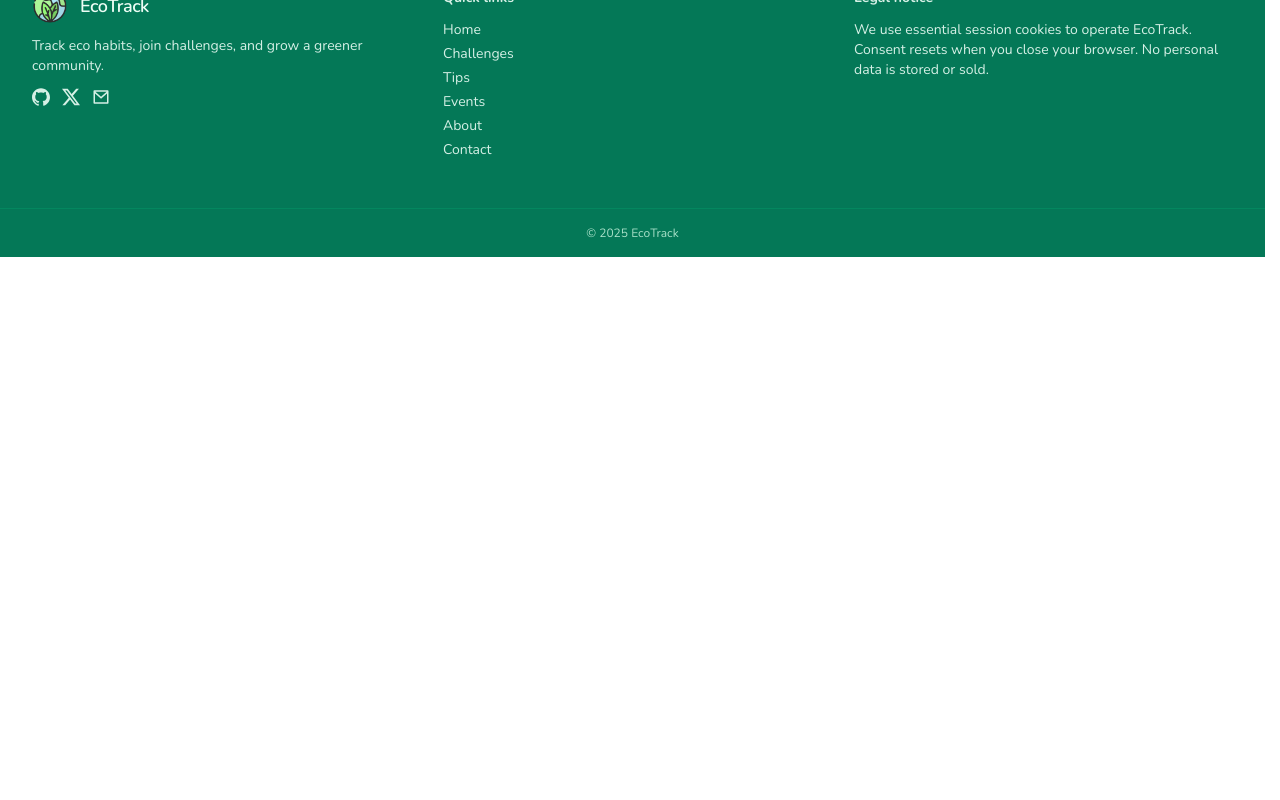
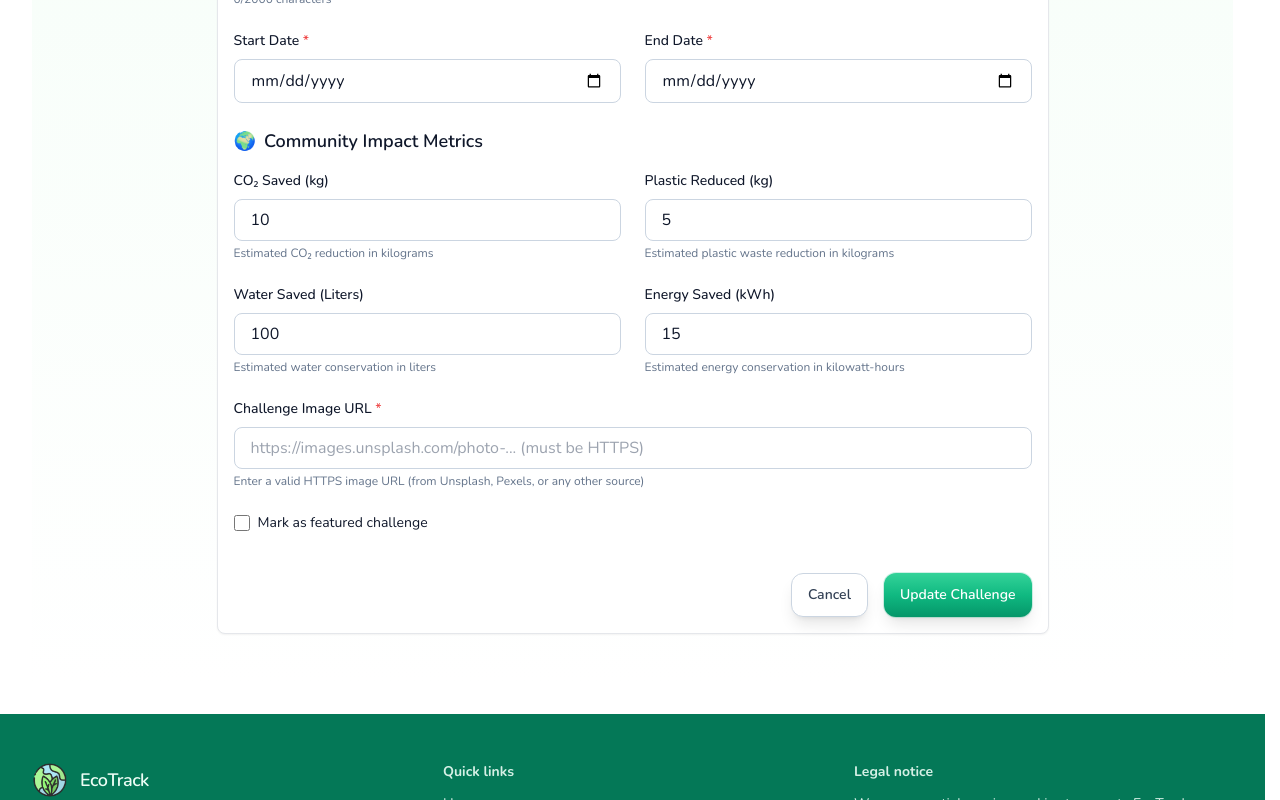
Before and after one commit to iamOmarFaruk/EcoTrack-Front, a React (Vite) app: page /challenges/1/edit in a window 1280 px wide. Shown: the part 860-1660 px from the top of the page. Before the commit the page ends 1117 px from the top, so only its background shows below. Built offline with nearby package versions, Linux system fonts and the light colour scheme; no server answers; sample sign-in values are in the browser's storage.

Commit message:
challenge edit page layout fix

```diff
--- a/src/App.jsx
+++ b/src/App.jsx
@@ -64,7 +64,7 @@ export default function App() {
               }
             />
             <Route
-              path="/challenges/edit/:id"
+              path="/challenges/:id/edit"
               element={
                 <ProtectedRoute>
                   <EditChallenge />
--- a/src/pages/ChallengeDetail.jsx
+++ b/src/pages/ChallengeDetail.jsx
@@ -329,8 +329,8 @@ export default function ChallengeDetail() {
           <div className="bg-white border-2 border-slate-200 rounded-lg p-6">
             <h3 className="text-xl font-bold mb-4">Challenge Stats</h3>
             <div className="space-y-3">
-              <div className="flex flex-col py-2 border-b border-slate-100">
-                <span className="text-slate-600 mb-1">Participants</span>
+              <div className="flex justify-between items-center py-2 border-b border-slate-100">
+                <span className="text-slate-600">Participants</span>
                 <span className="font-semibold text-lg">
                   {participantCount === 0 ? 'No one joined yet' : `${participantCount} ${participantCount === 1 ? 'person' : 'people'} joined`}
                 </span>
--- a/src/pages/EditChallenge.jsx
+++ b/src/pages/EditChallenge.jsx
@@ -21,11 +21,15 @@ export default function EditChallenge() {
     detailedDescription: '',
     image: '',
     duration: '',
-    impact: '',
-    co2Saved: '',
     startDate: '',
     endDate: '',
-    status: 'active'
+    featured: false,
+    communityImpact: {
+      co2SavedKg: 10,
+      plasticReducedKg: 5,
+      waterSavedL: 100,
+      energySavedKwh: 15
+    }
   })
 
   const [errors, setErrors] = useState({})
@@ -101,11 +105,15 @@ export default function EditChallenge() {
         detailedDescription: challengeData.detailedDescription || '',
         image: challengeData.image || challengeData.imageUrl || '',
         duration: challengeData.duration || '',
-        impact: challengeData.impact || challengeData.impactMetric || '',
-        co2Saved: challengeData.co2Saved || '',
         startDate: formatDate(challengeData.startDate),
         endDate: formatDate(challengeData.endDate),
-        status: challengeData.status || 'active'
+        featured: challengeData.featured || false,
+        communityImpact: {
+          co2SavedKg: challengeData.communityImpact?.co2SavedKg || 10,
+          plasticReducedKg: challengeData.communityImpact?.plasticReducedKg || 5,
+          waterSavedL: challengeData.communityImpact?.waterSavedL || 100,
+          energySavedKwh: challengeData.communityImpact?.energySavedKwh || 15
+        }
       })
     } catch (error) {
       console.error('Error fetching challenge:', error)
@@ -128,6 +136,17 @@ export default function EditChallenge() {
     if (errors[name]) {
       setErrors(prev => ({ ...prev, [name]: '' }))
     }
+  }
+
+  const handleImpactChange = (e) => {
+    const { name, value } = e.target
+    setFormData(prev => ({
+      ...prev,
+      communityImpact: {
+        ...prev.communityImpact,
+        [name]: parseFloat(value) || 0
+      }
+    }))
   }
 
   const validateForm = () => {
@@ -178,16 +197,18 @@ export default function EditChallenge() {
       newErrors.duration = 'Duration must be between 2 and 50 characters'
     }
 
-    // Impact validation (3-100 chars, required)
-    if (!formData.impact.trim()) {
-      newErrors.impact = 'Impact metric is required'
-    } else if (formData.impact.length < 3 || formData.impact.length > 100) {
-      newErrors.impact = 'Impact metric must be between 3 and 100 characters'
+    // Community Impact validation (all fields must be non-negative)
+    if (formData.communityImpact.co2SavedKg < 0) {
+      newErrors.co2SavedKg = 'CO₂ saved must be a positive number'
     }
-
-    // CO2 saved validation (optional, 2-50 chars)
-    if (formData.co2Saved && (formData.co2Saved.length < 2 || formData.co2Saved.length > 50)) {
-      newErrors.co2Saved = 'CO₂ saved must be between 2 and 50 characters'
+    if (formData.communityImpact.plasticReducedKg < 0) {
+      newErrors.plasticReducedKg = 'Plastic reduced must be a positive number'
+    }
+    if (formData.communityImpact.waterSavedL < 0) {
+      newErrors.waterSavedL = 'Water saved must be a positive number'
+    }
+    if (formData.communityImpact.energySavedKwh < 0) {
+      newErrors.energySavedKwh = 'Energy saved must be a positive number'
     }
 
     // Start date validation (required)
@@ -234,20 +255,15 @@ export default function EditChallenge() {
         shortDescription: formData.shortDescription,
         image: formData.image,
         duration: formData.duration,
-        impact: formData.impact,
         startDate: formData.startDate,
-        endDate: formData.endDate
+        endDate: formData.endDate,
+        communityImpact: formData.communityImpact,
+        featured: formData.featured
       }
 
       // Add optional fields if provided
       if (formData.detailedDescription) {
         challengeData.detailedDescription = formData.detailedDescription
-      }
-      if (formData.co2Saved) {
-        challengeData.co2Saved = formData.co2Saved
-      }
-      if (formData.status) {
-        challengeData.status = formData.status
       }
 
       const response = await challengeApi.update(id, challengeData)
@@ -267,9 +283,12 @@ export default function EditChallenge() {
           else if (message.includes('category')) backendErrors.category = err
           else if (message.includes('image')) backendErrors.image = err
           else if (message.includes('duration')) backendErrors.duration = err
-          else if (message.includes('impact')) backendErrors.impact = err
           else if (message.includes('start')) backendErrors.startDate = err
           else if (message.includes('end')) backendErrors.endDate = err
+          else if (message.includes('co2')) backendErrors.co2SavedKg = err
+          else if (message.includes('plastic')) backendErrors.plasticReducedKg = err
+          else if (message.includes('water')) backendErrors.waterSavedL = err
+          else if (message.includes('energy')) backendErrors.energySavedKwh = err
         })
         if (Object.keys(backendErrors).length > 0) {
           setErrors(backendErrors)
@@ -471,42 +490,96 @@ export default function EditChallenge() {
                 value={formData.duration}
               />
 
-              {/* Impact and CO2 */}
+              {/* Community Impact Section */}
+              <div>
+                <h3 className="text-lg font-semibold text-slate-900 mb-4 flex items-center gap-2">
+                  <span className="text-green-600">🌍</span>
+                  Community Impact Metrics
+                </h3>
                 <div className="grid gap-6 md:grid-cols-2">
                   <div>
-                  <label htmlFor="impact" className="block text-sm font-medium text-slate-900 mb-2">
-                    Impact Metric <span className="text-red-500">*</span>
+                    <label htmlFor="co2SavedKg" className="block text-sm font-medium text-slate-900 mb-2">
+                      CO₂ Saved (kg)
                     </label>
                     <input
-                    type="text"
-                    id="impact"
-                    name="impact"
-                    value={formData.impact}
-                    onChange={handleChange}
+                      type="number"
+                      id="co2SavedKg"
+                      name="co2SavedKg"
+                      value={formData.communityImpact.co2SavedKg}
+                      onChange={handleImpactChange}
+                      min="0"
+                      step="0.1"
                       className={`w-full px-4 py-2 border rounded-lg outline-none focus:ring-2 focus:ring-green-500 focus:border-green-500 ${
-                      errors.impact ? 'border-red-500' : 'border-slate-300'
+                        errors.co2SavedKg ? 'border-red-500' : 'border-slate-300'
                       }`}
-                    placeholder="e.g., Bottles avoided"
+                      placeholder="e.g., 10"
                     />
-                  {errors.impact && <p className="mt-1 text-sm text-red-500">{errors.impact}</p>}
+                    {errors.co2SavedKg && <p className="mt-1 text-sm text-red-500">{errors.co2SavedKg}</p>}
+                    <p className="mt-1 text-xs text-slate-500">Estimated CO₂ reduction in kilograms</p>
                   </div>
 
                   <div>
-                  <label htmlFor="co2Saved" className="block text-sm font-medium text-slate-900 mb-2">
-                    CO₂ Saved <span className="text-slate-500">(Optional)</span>
+                    <label htmlFor="plasticReducedKg" className="block text-sm font-medium text-slate-900 mb-2">
+                      Plastic Reduced (kg)
                     </label>
                     <input
-                    type="text"
-                    id="co2Saved"
-                    name="co2Saved"
-                    value={formData.co2Saved}
-                    onChange={handleChange}
+                      type="number"
+                      id="plasticReducedKg"
+                      name="plasticReducedKg"
+                      value={formData.communityImpact.plasticReducedKg}
+                      onChange={handleImpactChange}
+                      min="0"
+                      step="0.1"
                       className={`w-full px-4 py-2 border rounded-lg outline-none focus:ring-2 focus:ring-green-500 focus:border-green-500 ${
-                      errors.co2Saved ? 'border-red-500' : 'border-slate-300'
+                        errors.plasticReducedKg ? 'border-red-500' : 'border-slate-300'
                       }`}
-                    placeholder="e.g., 15 kg"
+                      placeholder="e.g., 5"
                     />
-                  {errors.co2Saved && <p className="mt-1 text-sm text-red-500">{errors.co2Saved}</p>}
+                    {errors.plasticReducedKg && <p className="mt-1 text-sm text-red-500">{errors.plasticReducedKg}</p>}
+                    <p className="mt-1 text-xs text-slate-500">Estimated plastic waste reduction in kilograms</p>
+                  </div>
+
+                  <div>
+                    <label htmlFor="waterSavedL" className="block text-sm font-medium text-slate-900 mb-2">
+                      Water Saved (Liters)
+                    </label>
+                    <input
+                      type="number"
+                      id="waterSavedL"
+                      name="waterSavedL"
+                      value={formData.communityImpact.waterSavedL}
+                      onChange={handleImpactChange}
+                      min="0"
+                      step="1"
+                      className={`w-full px-4 py-2 border rounded-lg outline-none focus:ring-2 focus:ring-green-500 focus:border-green-500 ${
+                        errors.waterSavedL ? 'border-red-500' : 'border-slate-300'
+                      }`}
+                      placeholder="e.g., 100"
+                    />
+                    {errors.waterSavedL && <p className="mt-1 text-sm text-red-500">{errors.waterSavedL}</p>}
+                    <p className="mt-1 text-xs text-slate-500">Estimated water conservation in liters</p>
+                  </div>
+
+                  <div>
+                    <label htmlFor="energySavedKwh" className="block text-sm font-medium text-slate-900 mb-2">
+                      Energy Saved (kWh)
+                    </label>
+                    <input
+                      type="number"
+                      id="energySavedKwh"
+                      name="energySavedKwh"
+                      value={formData.communityImpact.energySavedKwh}
+                      onChange={handleImpactChange}
+                      min="0"
+                      step="0.1"
+                      className={`w-full px-4 py-2 border rounded-lg outline-none focus:ring-2 focus:ring-green-500 focus:border-green-500 ${
+                        errors.energySavedKwh ? 'border-red-500' : 'border-slate-300'
+                      }`}
+                      placeholder="e.g., 15"
+                    />
+                    {errors.energySavedKwh && <p className="mt-1 text-sm text-red-500">{errors.energySavedKwh}</p>}
+                    <p className="mt-1 text-xs text-slate-500">Estimated energy conservation in kilowatt-hours</p>
+                  </div>
                 </div>
               </div>
 
@@ -546,6 +619,21 @@ export default function EditChallenge() {
                 )}
               </div>
 
+              {/* Featured Checkbox */}
+              <div className="flex items-center">
+                <input
+                  type="checkbox"
+                  id="featured"
+                  name="featured"
+                  checked={formData.featured}
+                  onChange={handleChange}
+                  className="w-4 h-4 text-green-600 border-slate-300 rounded focus:ring-green-500 accent-green-600"
+                />
+                <label htmlFor="featured" className="ml-2 block text-sm text-slate-900">
+                  Mark as featured challenge
+                </label>
+              </div>
+
               {/* Form Actions */}
               <div className="flex gap-4 pt-4 justify-end">
                 <Button
```
Lines whose indentation alone changed are shown as unchanged.
